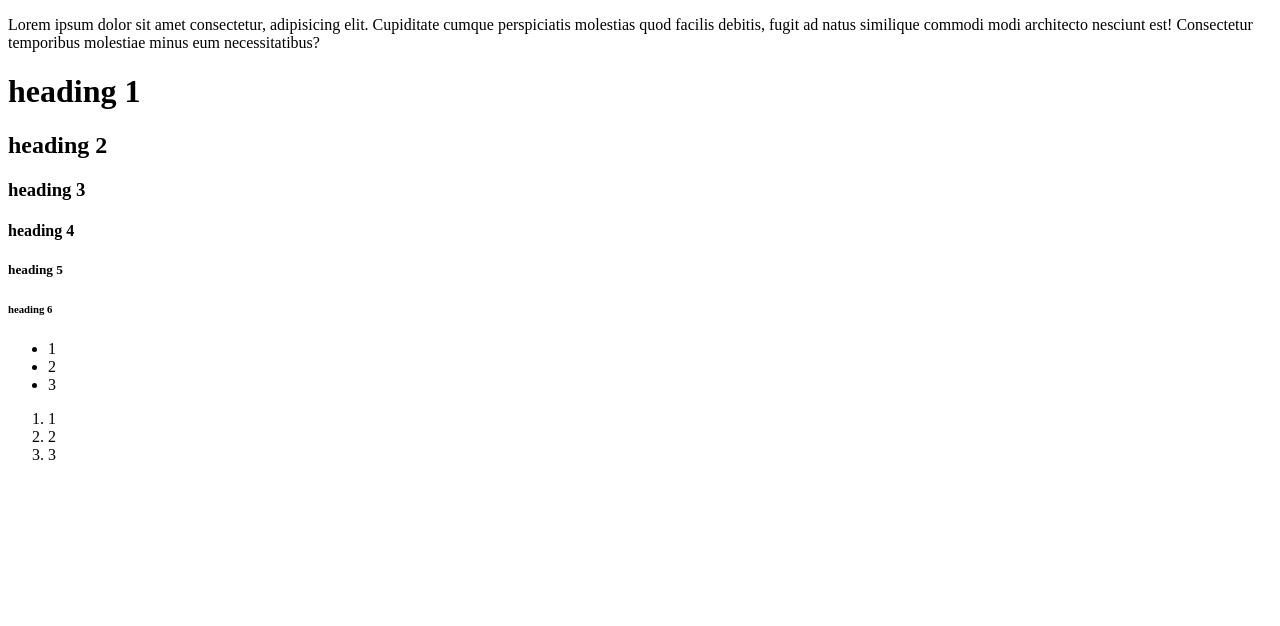
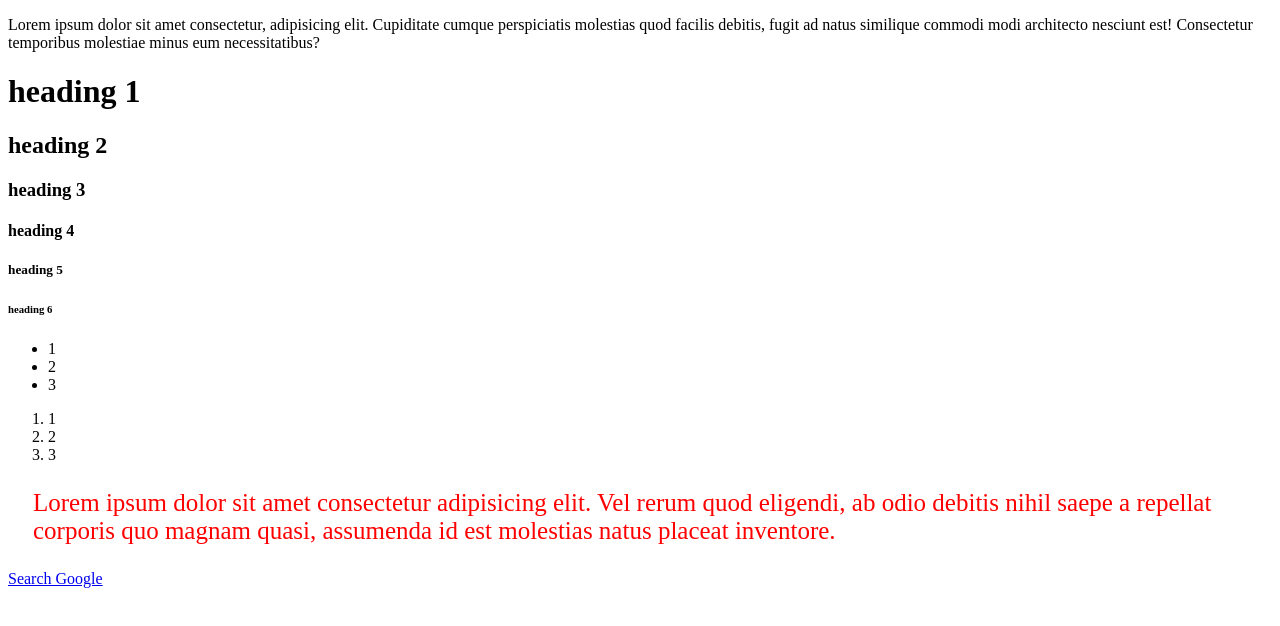
Before and after one commit to AbstractNik/Html_Css_Master, a plain HTML site: page html_essentials/index.html in a window 1280 px wide. Drawn offline with Linux system fonts and the light colour scheme.

Commit message:
added styles.css

```diff
--- a/html_essentials/index.html
+++ b/html_essentials/index.html
@@ -5,6 +5,7 @@
     <meta name="viewport" content="width=device-width, initial-scale=1.0">
     <meta http-equiv="X-UA-Compatible" content="ie=edge">
     <title>Document</title>
+    <link rel="stylesheet" href="style.css">
 </head>
 <body>
     <p>Lorem ipsum dolor sit amet consectetur, adipisicing elit. Cupiditate cumque perspiciatis molestias quod facilis debitis, fugit ad natus similique commodi modi architecto nesciunt est! Consectetur temporibus molestiae minus eum necessitatibus?</p>
@@ -26,5 +27,9 @@
             <li>2</li>
             <li>3</li>
     </ol>
+
+    <p class="test">Lorem ipsum dolor sit amet consectetur adipisicing elit. Vel rerum quod eligendi, ab odio debitis nihil saepe a repellat corporis quo magnam quasi, assumenda id est molestias natus placeat inventore.</p>
+    <a href="http://www.google.co.in">Search Google</a>
 </body>
+
 </html>
--- /dev/null
+++ b/html_essentials/style.css
@@ -0,0 +1,6 @@
+.test {
+    color: red;
+    font-size: 25px;
+    margin-left: 25px;
+
+}
```
